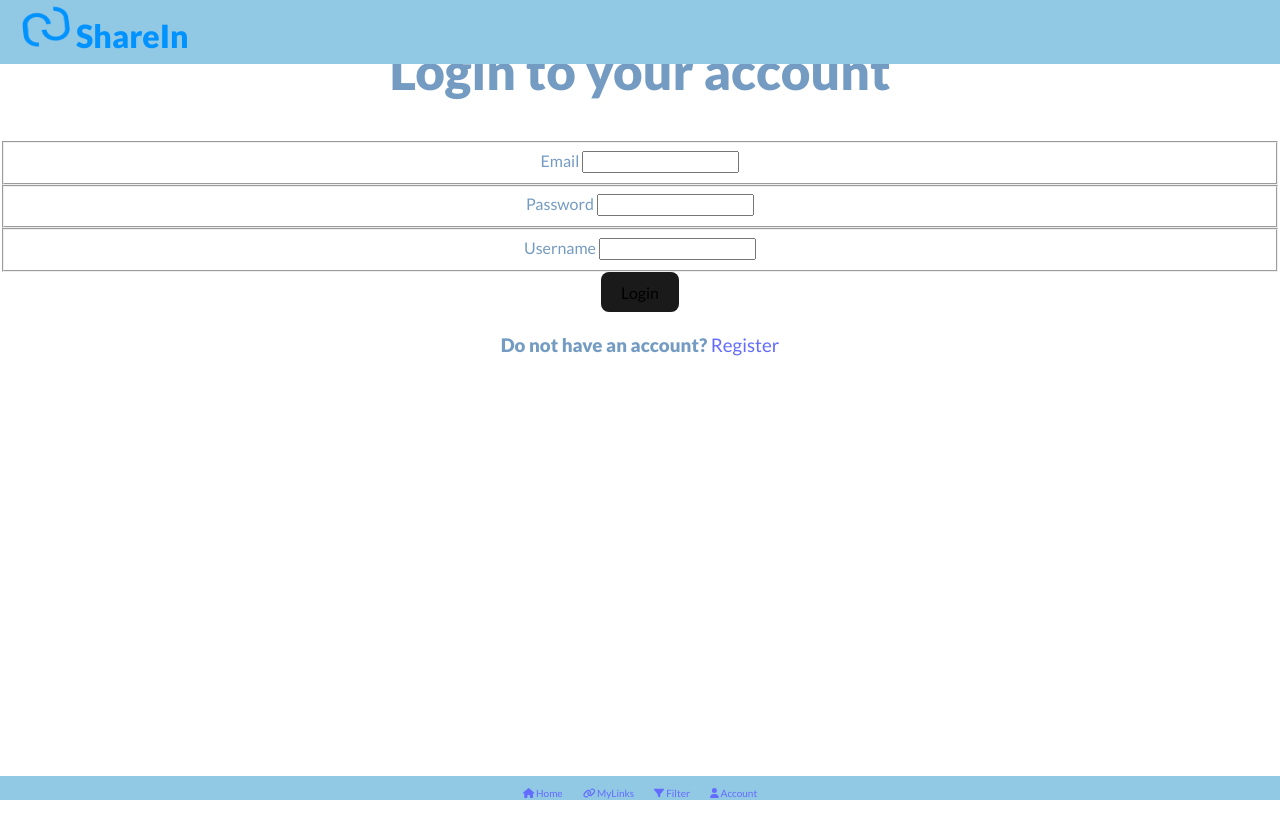
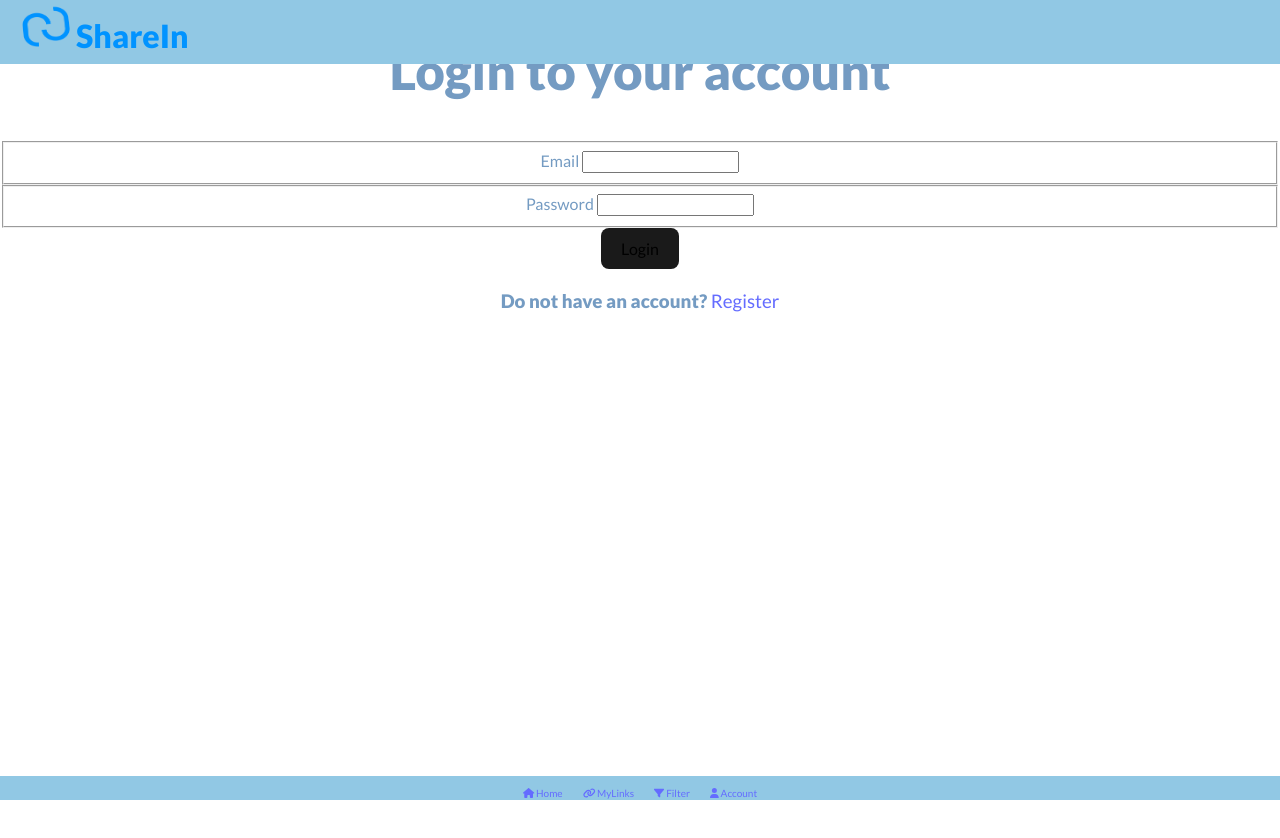
Before and after one commit to AnitaToRemember/proyectoFinal-linkShareFrontend, a React (Vite) app: page /login in a window 1280 px wide. Shown: the top 838 px of the page. Built offline with nearby package versions, Linux system fonts and the light colour scheme.

Commit message:
update backend and frontend about LoginPage

```diff
--- a/src/components/ListAllLinks.jsx
+++ b/src/components/ListAllLinks.jsx
@@ -7,7 +7,6 @@ import StarRating from "./StarRating";
 function ListAllLinks() {
     const [selected, setSelected] = useState("")
     const { linksArray, isLoading, error } = useLinks()
-    console.log('p', linksArray);
 
     useEffect(() => {
         if (error) {
@@ -15,7 +14,6 @@ function ListAllLinks() {
             console.error("Error fetching links:", error)
         }
     }, [linksArray, error]);
-    console.log('manu', linksArray);
 
     if (isLoading) {
         return <h2>Loading...</h2>
--- a/src/components/NavigationBar.jsx
+++ b/src/components/NavigationBar.jsx
@@ -1,4 +1,3 @@
-
 import '../components/NavigationBar.css';
 import { Link } from 'react-router-dom';
 import { FontAwesomeIcon } from '@fortawesome/react-fontawesome';
--- a/src/pages/LoginPage.jsx
+++ b/src/pages/LoginPage.jsx
@@ -7,14 +7,14 @@ const LoginPage = () => {
   const [email, setEmail] = useState("");
   const [password, setPassword] = useState("");
   const [error, setError] = useState("");
-  const [userName, setUserName] = useState("");
 
   const handleForm = async (e) => {
     e.preventDefault();
     setError("");
 
     try {
-      await loginUserService({ email, password, userName });
+      const data = await loginUserService({ email, password });
+      console.log(data);
       navigate("/MyLinks");
     } catch (error) {
       setError(error.message);
@@ -46,17 +46,6 @@ const LoginPage = () => {
             onChange={(e) => setPassword(e.target.value)}
           />
         </fieldset>
-        <fieldset>
-          <label htmlFor="userName">Username </label>
-          <input
-            type="userName"
-            id="userName"
-            name="userName"
-            required
-            onChange={(e) => setUserName(e.target.value)}
-          />
-        </fieldset>
-
         <button>Login</button>
         {error ? <p>{error}</p> : null}
       </form>
--- a/src/services/index.jsx
+++ b/src/services/index.jsx
@@ -14,13 +14,13 @@ if (!response.ok) {
 }
 };
 
-export const loginUserService = async ({ email, password, userName }) => {
+export const loginUserService = async ({ email, password }) => {
     const response = await fetch(`${import.meta.env.VITE_APP_BACKEND}/users/login`, {
       method: 'POST',
       headers: {
         'Content-Type': 'application/json',
       },
-      body: JSON.stringify({ email, password, userName }),
+      body: JSON.stringify({ email, password }),
     });
 
     const json = await response.json();
@@ -28,4 +28,6 @@ export const loginUserService = async ({ email, password, userName }) => {
     if (!response.ok) {
       throw new Error(json.message);
     }
+
+    return json.data;
   };
```
